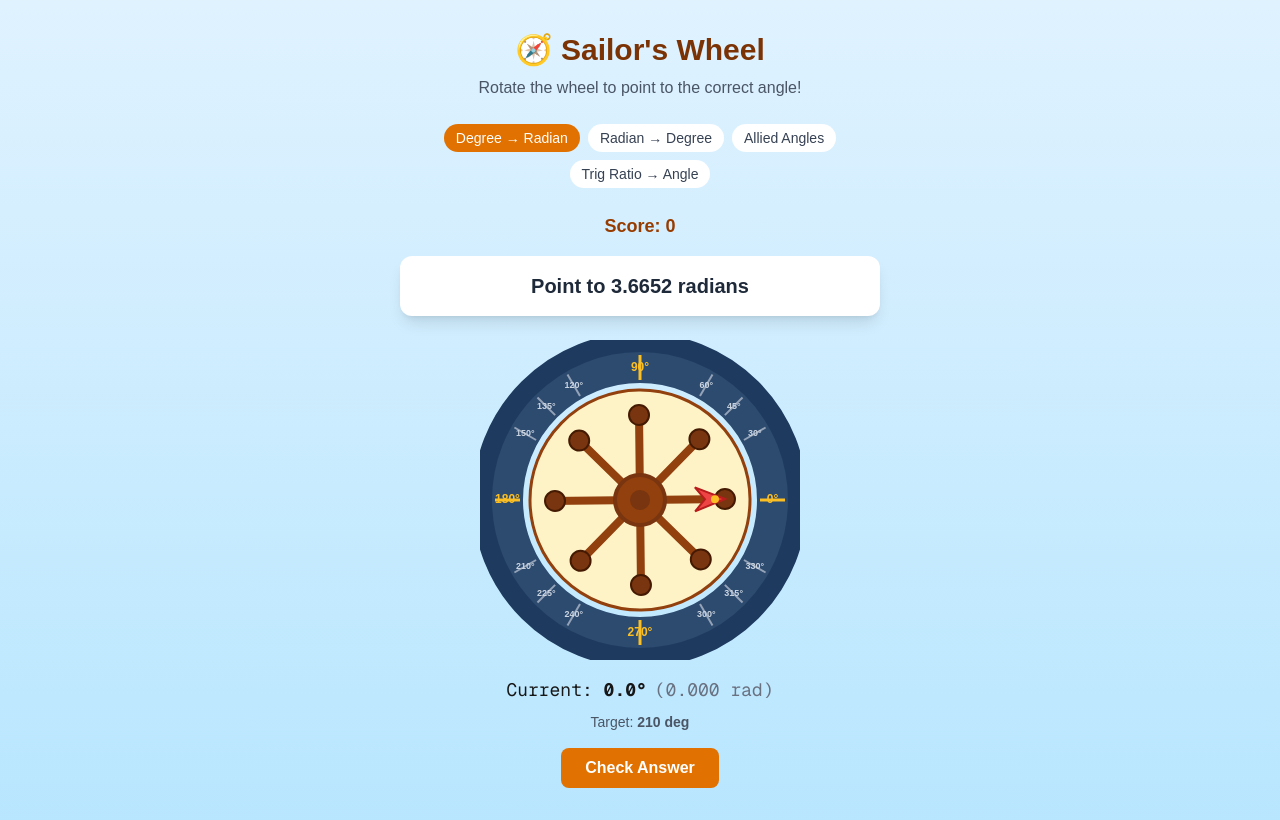
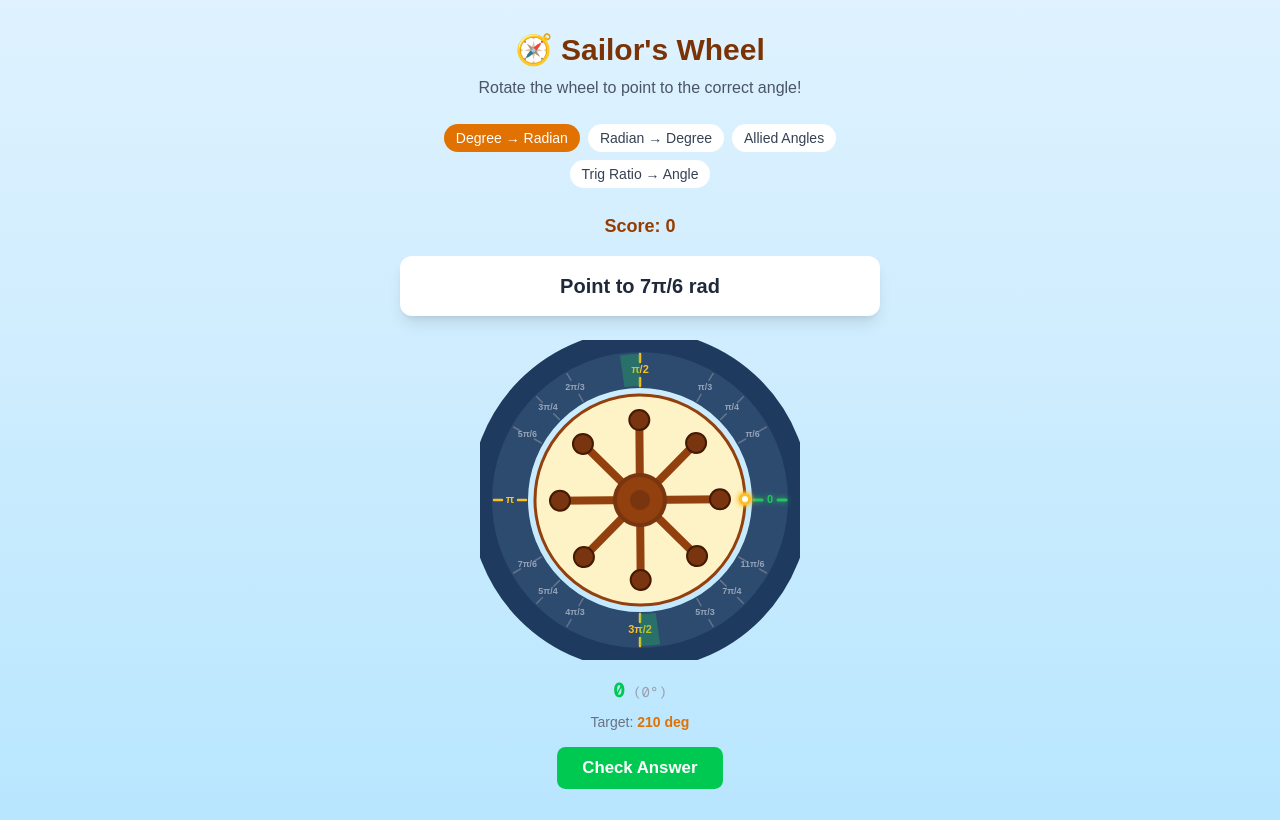
Before and after one commit to Utkarshchaudhary009/spikequiz, a Next.js app in the folder apps/web/: page /games/wheel in a window 1280 px wide. Built offline with nearby package versions, Linux system fonts and the light colour scheme.

Commit message:
feat: improved SailorsWheel UX - tick gaps for labels, dual unit mode, laser indicator, snap feedback
Amp-Thread-ID: https://ampcode.com/threads/T-019d108e-ad3d-7556-88e0-7acc82b86ade
Co-authored-by: Amp <amp@ampcode.com>

```diff
--- a/apps/web/src/app/games/wheel/page.tsx
+++ b/apps/web/src/app/games/wheel/page.tsx
@@ -16,23 +16,45 @@ function generateQuestion(mode: GameMode): {
   prompt: string
   targetAngle: number
   targetUnit: AngleUnit
+  displayUnit: AngleUnit
 } {
   const commonAngles = [0, 30, 45, 60, 90, 120, 135, 150, 180, 210, 225, 240, 270, 300, 315, 330]
   const randomAngle = commonAngles[Math.floor(Math.random() * commonAngles.length)]
   const radValue = (randomAngle * Math.PI) / 180
 
+  const RADIAN_LABELS: Record<number, string> = {
+    0: '0',
+    30: 'π/6',
+    45: 'π/4',
+    60: 'π/3',
+    90: 'π/2',
+    120: '2π/3',
+    135: '3π/4',
+    150: '5π/6',
+    180: 'π',
+    210: '7π/6',
+    225: '5π/4',
+    240: '4π/3',
+    270: '3π/2',
+    300: '5π/3',
+    315: '7π/4',
+    330: '11π/6',
+  }
+
   switch (mode) {
     case 'deg-to-rad':
       return {
-        prompt: `Point to ${radValue.toFixed(4)} radians`,
+        prompt: `Point to ${RADIAN_LABELS[randomAngle] || radValue.toFixed(4)} rad`,
         targetAngle: randomAngle,
         targetUnit: 'deg',
+        displayUnit: 'rad',
       }
     case 'rad-to-deg':
       return {
         prompt: `Point to ${randomAngle}°`,
         targetAngle: randomAngle,
         targetUnit: 'deg',
+        displayUnit: 'deg',
       }
     case 'allied': {
       const baseAngle = [30, 45, 60][Math.floor(Math.random() * 3)]
@@ -49,6 +71,7 @@ function generateQuestion(mode: GameMode): {
         prompt: `Point to the allied angle of ${baseAngle}° in Q${quadrant + 1}`,
         targetAngle: alliedAngle,
         targetUnit: 'deg',
+        displayUnit: 'deg',
       }
     }
     case 'trig-ratio': {
@@ -65,6 +88,7 @@ function generateQuestion(mode: GameMode): {
         prompt: `${func}(θ) = ${values[func][angle]}. Point to θ`,
         targetAngle: angle,
         targetUnit: 'deg',
+        displayUnit: 'deg',
       }
     }
   }
@@ -135,7 +159,8 @@ export default function WheelGamePage() {
             key={question.prompt}
             targetAngle={question.targetAngle}
             targetUnit={question.targetUnit}
-            tolerance={5}
+            displayUnit={question.displayUnit}
+            tolerance={8}
             onCorrect={handleCorrect}
             size={320}
           />
--- a/apps/web/src/components/games/SailorsWheel.tsx
+++ b/apps/web/src/components/games/SailorsWheel.tsx
@@ -7,6 +7,7 @@ export type AngleUnit = 'deg' | 'rad'
 export interface SailorsWheelProps {
   targetAngle: number
   targetUnit: AngleUnit
+  displayUnit?: AngleUnit
   tolerance?: number
   onCorrect?: () => void
   onAttempt?: (userAngle: number, isCorrect: boolean) => void
@@ -19,9 +20,28 @@ export interface SailorsWheelProps {
 const DEG_TO_RAD = Math.PI / 180
 const RAD_TO_DEG = 180 / Math.PI
 const SNAP_ANGLES = [0, 30, 45, 60, 90, 120, 135, 150, 180, 210, 225, 240, 270, 300, 315, 330]
-const SNAP_THRESHOLD = 8
+const SNAP_THRESHOLD = 12
 const FRICTION = 0.95
 const MIN_VELOCITY = 0.5
+
+const RADIAN_LABELS: Record<number, string> = {
+  0: '0',
+  30: 'π/6',
+  45: 'π/4',
+  60: 'π/3',
+  90: 'π/2',
+  120: '2π/3',
+  135: '3π/4',
+  150: '5π/6',
+  180: 'π',
+  210: '7π/6',
+  225: '5π/4',
+  240: '4π/3',
+  270: '3π/2',
+  300: '5π/3',
+  315: '7π/4',
+  330: '11π/6',
+}
 
 function normalizeAngle(angle: number): number {
   return ((angle % 360) + 360) % 360
@@ -41,6 +61,20 @@ function findNearestSnap(angle: number): number | null {
   return null
 }
 
+function getDistanceToNearestSnap(angle: number): { snap: number; distance: number } | null {
+  const normalized = normalizeAngle(angle)
+  let nearest: { snap: number; distance: number } | null = null
+
+  for (const snap of SNAP_ANGLES) {
+    let diff = Math.abs(normalized - snap)
+    if (diff > 180) diff = 360 - diff
+    if (nearest === null || diff < nearest.distance) {
+      nearest = { snap, distance: diff }
+    }
+  }
+  return nearest
+}
+
 function triggerHaptic() {
   if (navigator.vibrate) {
     navigator.vibrate(10)
@@ -50,7 +84,8 @@ function triggerHaptic() {
 export function SailorsWheel({
   targetAngle,
   targetUnit,
-  tolerance = 5,
+  displayUnit = 'deg',
+  tolerance = 8,
   onCorrect,
   onAttempt,
   size = 300,
@@ -72,6 +107,10 @@ export function SailorsWheel({
   const animationRef = useRef<number | null>(null)
   const lastSnapRef = useRef<number | null>(null)
 
+  const nearestSnapInfo = getDistanceToNearestSnap(rotation)
+  const isNearSnap = nearestSnapInfo && nearestSnapInfo.distance <= SNAP_THRESHOLD
+  const snappedAngle = isNearSnap ? nearestSnapInfo.snap : rotation
+
   // Idle sway animation
   useEffect(() => {
     if (isDragging || animationRef.current) {
@@ -82,7 +121,7 @@ export function SailorsWheel({
     let frame = 0
     const swayAnimation = () => {
       frame++
-      setSwayOffset(Math.sin(frame * 0.02) * 2)
+      setSwayOffset(Math.sin(frame * 0.02) * 1.5)
       requestAnimationFrame(swayAnimation)
     }
     const id = requestAnimationFrame(swayAnimation)
@@ -113,7 +152,6 @@ export function SailorsWheel({
       setRotation((prev) => {
         const newRotation = normalizeAngle(prev + velocityRef.current)
 
-        // Snap detection with haptic
         if (enableSnap) {
           const snap = findNearestSnap(newRotation)
           if (snap !== null && snap !== lastSnapRef.current) {
@@ -154,7 +192,6 @@ export function SailorsWheel({
     (e: React.PointerEvent) => {
       e.preventDefault()
 
-      // Stop any ongoing momentum
       if (animationRef.current) {
         cancelAnimationFrame(animationRef.current)
         animationRef.current = null
@@ -181,7 +218,6 @@ export function SailorsWheel({
       const currentAngle = getAngleFromEvent(e.clientX, e.clientY)
       const currentTime = performance.now()
 
-      // Calculate delta (fixed direction)
       let delta = currentAngle - startAngleRef.current
       if (delta > 180) delta -= 360
       if (delta < -180) delta += 360
@@ -189,7 +225,6 @@ export function SailorsWheel({
       const newRotation = normalizeAngle(startRotationRef.current + delta)
       setRotation(newRotation)
 
-      // Track velocity for momentum
       const timeDelta = currentTime - lastTimeRef.current
       if (timeDelta > 0) {
         let angleDelta = currentAngle - lastAngleRef.current
@@ -201,7 +236,6 @@ export function SailorsWheel({
       lastAngleRef.current = currentAngle
       lastTimeRef.current = currentTime
 
-      // Snap haptic feedback while dragging
       if (enableSnap) {
         const snap = findNearestSnap(newRotation)
         if (snap !== null && snap !== lastSnapRef.current) {
@@ -217,11 +251,19 @@ export function SailorsWheel({
 
   const handlePointerUp = useCallback(() => {
     setIsDragging(false)
-  }, [])
+    // Auto-snap on release
+    if (enableSnap) {
+      const snap = findNearestSnap(rotation)
+      if (snap !== null) {
+        setRotation(snap)
+        triggerHaptic()
+      }
+    }
+  }, [enableSnap, rotation])
 
   const checkAnswer = useCallback(() => {
     const targetDeg = normalizeAngle(toDegrees(targetAngle, targetUnit))
-    const userAngle = normalizeAngle(rotation)
+    const userAngle = normalizeAngle(snappedAngle)
     let diff = Math.abs(targetDeg - userAngle)
     if (diff > 180) diff = 360 - diff
 
@@ -229,17 +271,27 @@ export function SailorsWheel({
     setResult(isCorrect ? 'correct' : 'wrong')
     onAttempt?.(userAngle, isCorrect)
     if (isCorrect) onCorrect?.()
-  }, [rotation, targetAngle, targetUnit, tolerance, onAttempt, onCorrect])
+  }, [snappedAngle, targetAngle, targetUnit, tolerance, onAttempt, onCorrect])
 
   const spokes = 8
   const spokeAngles = Array.from({ length: spokes }, (_, i) => (i * 360) / spokes)
 
   const outerRadius = size / 2 - 10
-  const ringWidth = 35
+  const ringWidth = 40
   const innerRadius = outerRadius - ringWidth
   const center = size / 2
 
   const displayRotation = rotation + swayOffset
+
+  // Format angle for display
+  const formatAngle = (deg: number, unit: AngleUnit) => {
+    if (unit === 'rad') {
+      const snapLabel = RADIAN_LABELS[Math.round(deg)]
+      if (snapLabel) return snapLabel
+      return `${(deg * DEG_TO_RAD).toFixed(2)}`
+    }
+    return `${deg.toFixed(0)}°`
+  }
 
   return (
     <div className="flex flex-col items-center gap-4">
@@ -251,6 +303,17 @@ export function SailorsWheel({
           className="absolute top-0 left-0"
           aria-label="Angle markings ring"
         >
+          <defs>
+            {/* Glow filter for active angle */}
+            <filter id="glow" x="-50%" y="-50%" width="200%" height="200%">
+              <feGaussianBlur stdDeviation="3" result="coloredBlur" />
+              <feMerge>
+                <feMergeNode in="coloredBlur" />
+                <feMergeNode in="SourceGraphic" />
+              </feMerge>
+            </filter>
+          </defs>
+
           {/* Outer decorative ring */}
           <circle
             cx={center}
@@ -269,43 +332,80 @@ export function SailorsWheel({
             strokeWidth={ringWidth - 4}
           />
 
-          {/* Angle markings on outer ring - standard math position (0° at right, counterclockwise) */}
+          {/* Angle markings - tick lines with gaps for labels */}
           {SNAP_ANGLES.map((deg) => {
-            // Standard math: 0° at right (3 o'clock), angles go counterclockwise
-            // SVG: 0° at right, but positive rotation is clockwise
-            // So we negate the angle to make counterclockwise positive
             const rad = -deg * DEG_TO_RAD
-            const tickInner = outerRadius - ringWidth + 5
-            const tickOuter = outerRadius - 5
-            const labelR = outerRadius - ringWidth / 2
             const isQuadrant = deg % 90 === 0
+            const isActive = isNearSnap && nearestSnapInfo?.snap === deg
+
+            // Split tick into outer and inner parts with gap for label
+            const tickOuterStart = outerRadius - 4
+            const tickOuterEnd = outerRadius - 12
+            const tickInnerStart = outerRadius - ringWidth + 12
+            const tickInnerEnd = outerRadius - ringWidth + 4
+
+            const tickColor = isActive ? '#22c55e' : isQuadrant ? '#fbbf24' : '#64748b'
+            const tickWidth = isActive ? 3 : isQuadrant ? 2.5 : 1.5
 
             return (
-              <g key={deg}>
+              <g key={deg} filter={isActive ? 'url(#glow)' : undefined}>
+                {/* Outer tick segment */}
                 <line
-                  x1={center + tickInner * Math.cos(rad)}
-                  y1={center + tickInner * Math.sin(rad)}
-                  x2={center + tickOuter * Math.cos(rad)}
-                  y2={center + tickOuter * Math.sin(rad)}
-                  stroke={isQuadrant ? '#fbbf24' : '#94a3b8'}
-                  strokeWidth={isQuadrant ? 3 : 2}
+                  x1={center + tickOuterEnd * Math.cos(rad)}
+                  y1={center + tickOuterEnd * Math.sin(rad)}
+                  x2={center + tickOuterStart * Math.cos(rad)}
+                  y2={center + tickOuterStart * Math.sin(rad)}
+                  stroke={tickColor}
+                  strokeWidth={tickWidth}
+                  strokeLinecap="round"
                 />
+                {/* Inner tick segment */}
+                <line
+                  x1={center + tickInnerEnd * Math.cos(rad)}
+                  y1={center + tickInnerEnd * Math.sin(rad)}
+                  x2={center + tickInnerStart * Math.cos(rad)}
+                  y2={center + tickInnerStart * Math.sin(rad)}
+                  stroke={tickColor}
+                  strokeWidth={tickWidth}
+                  strokeLinecap="round"
+                />
+                {/* Label in the gap */}
                 {showLabels && (
                   <text
-                    x={center + labelR * Math.cos(rad)}
-                    y={center + labelR * Math.sin(rad)}
+                    x={center + (outerRadius - ringWidth / 2) * Math.cos(rad)}
+                    y={center + (outerRadius - ringWidth / 2) * Math.sin(rad)}
                     textAnchor="middle"
                     dominantBaseline="middle"
-                    fontSize={isQuadrant ? 12 : 9}
-                    fill={isQuadrant ? '#fbbf24' : '#cbd5e1'}
+                    fontSize={isQuadrant ? 11 : 9}
+                    fill={isActive ? '#22c55e' : isQuadrant ? '#fbbf24' : '#94a3b8'}
                     fontWeight="bold"
                   >
-                    {deg}°
+                    {displayUnit === 'rad' ? RADIAN_LABELS[deg] : `${deg}°`}
                   </text>
                 )}
               </g>
             )
           })}
+
+          {/* Highlight arc showing tolerance zone when near snap */}
+          {isNearSnap && nearestSnapInfo && (
+            <circle
+              cx={center}
+              cy={center}
+              r={outerRadius - ringWidth / 2}
+              fill="none"
+              stroke="#22c55e"
+              strokeWidth={ringWidth - 8}
+              strokeDasharray={`${(tolerance * 2 * Math.PI * (outerRadius - ringWidth / 2)) / 360} ${((360 - tolerance * 2) * Math.PI * (outerRadius - ringWidth / 2)) / 360}`}
+              strokeDashoffset={
+                ((90 + nearestSnapInfo.snap + tolerance) *
+                  Math.PI *
+                  (outerRadius - ringWidth / 2)) /
+                180
+              }
+              opacity={0.3}
+            />
+          )}
         </svg>
 
         {/* Rotatable wheel */}
@@ -321,6 +421,21 @@ export function SailorsWheel({
           style={{ touchAction: 'none' }}
           aria-label="Rotatable sailor's wheel for angle selection"
         >
+          <defs>
+            <linearGradient id="laserGradient" x1="0%" y1="0%" x2="100%" y2="0%">
+              <stop offset="0%" stopColor="#ef4444" stopOpacity="0.3" />
+              <stop offset="70%" stopColor="#ef4444" stopOpacity="0.8" />
+              <stop offset="100%" stopColor="#fbbf24" stopOpacity="1" />
+            </linearGradient>
+            <filter id="laserGlow" x="-50%" y="-50%" width="200%" height="200%">
+              <feGaussianBlur stdDeviation="2" result="blur" />
+              <feMerge>
+                <feMergeNode in="blur" />
+                <feMergeNode in="SourceGraphic" />
+              </feMerge>
+            </filter>
+          </defs>
+
           <g transform={`rotate(${-displayRotation}, ${center}, ${center})`}>
             {/* Inner wheel background */}
             <circle cx={center} cy={center} r={innerRadius - 5} fill="#fef3c7" />
@@ -379,15 +494,26 @@ export function SailorsWheel({
             />
             <circle cx={center} cy={center} r="10" fill="#78350f" />
 
-            {/* Arrow pointer on wheel (pointing right/0° in standard position) */}
-            <g transform={`translate(${center}, ${center})`}>
-              <polygon
-                points="85,0 55,-12 65,0 55,12"
-                fill="#ef4444"
-                stroke="#b91c1c"
-                strokeWidth="2"
+            {/* Laser line indicator pointing right (0°) */}
+            <g filter="url(#laserGlow)">
+              <line
+                x1={center + 15}
+                y1={center}
+                x2={center + innerRadius - 8}
+                y2={center}
+                stroke="url(#laserGradient)"
+                strokeWidth="4"
+                strokeLinecap="round"
               />
-              <circle cx="75" cy="0" r="4" fill="#fbbf24" />
+              {/* Glowing tip */}
+              <circle
+                cx={center + innerRadius - 5}
+                cy={center}
+                r="6"
+                fill="#fbbf24"
+                filter="url(#laserGlow)"
+              />
+              <circle cx={center + innerRadius - 5} cy={center} r="3" fill="#fff" />
             </g>
           </g>
         </svg>
@@ -395,13 +521,24 @@ export function SailorsWheel({
 
       {/* Info display */}
       <div className="text-center space-y-2">
-        <p className="text-lg font-mono">
-          Current: <span className="font-bold">{rotation.toFixed(1)}°</span>
-          <span className="text-gray-500 ml-2">({(rotation * DEG_TO_RAD).toFixed(3)} rad)</span>
+        <p className="text-xl font-mono">
+          <span
+            className={`font-bold transition-colors ${isNearSnap ? 'text-green-500' : 'text-gray-800 dark:text-gray-200'}`}
+          >
+            {formatAngle(snappedAngle, displayUnit)}
+          </span>
+          {displayUnit === 'deg' && (
+            <span className="text-gray-400 ml-2 text-sm">
+              ({RADIAN_LABELS[snappedAngle] || `${(snappedAngle * DEG_TO_RAD).toFixed(2)} rad`})
+            </span>
+          )}
+          {displayUnit === 'rad' && (
+            <span className="text-gray-400 ml-2 text-sm">({snappedAngle}°)</span>
+          )}
         </p>
-        <p className="text-sm text-gray-600">
+        <p className="text-sm text-gray-500">
           Target:{' '}
-          <span className="font-semibold">
+          <span className="font-semibold text-amber-600">
             {targetAngle} {targetUnit}
           </span>
         </p>
@@ -411,7 +548,11 @@ export function SailorsWheel({
       <button
         type="button"
         onClick={checkAnswer}
-        className="px-6 py-2 bg-amber-600 hover:bg-amber-700 text-white font-bold rounded-lg transition-colors"
+        className={`px-6 py-2 font-bold rounded-lg transition-all ${
+          isNearSnap
+            ? 'bg-green-500 hover:bg-green-600 text-white scale-105'
+            : 'bg-amber-600 hover:bg-amber-700 text-white'
+        }`}
       >
         Check Answer
       </button>
@@ -423,7 +564,7 @@ export function SailorsWheel({
             result === 'correct' ? 'bg-green-100 text-green-800' : 'bg-red-100 text-red-800'
           }`}
         >
-          {result === 'correct' ? '🎉 Correct!' : '❌ Try again!'}
+          {result === 'correct' ? 'Correct!' : 'Try again!'}
         </div>
       )}
     </div>
```
